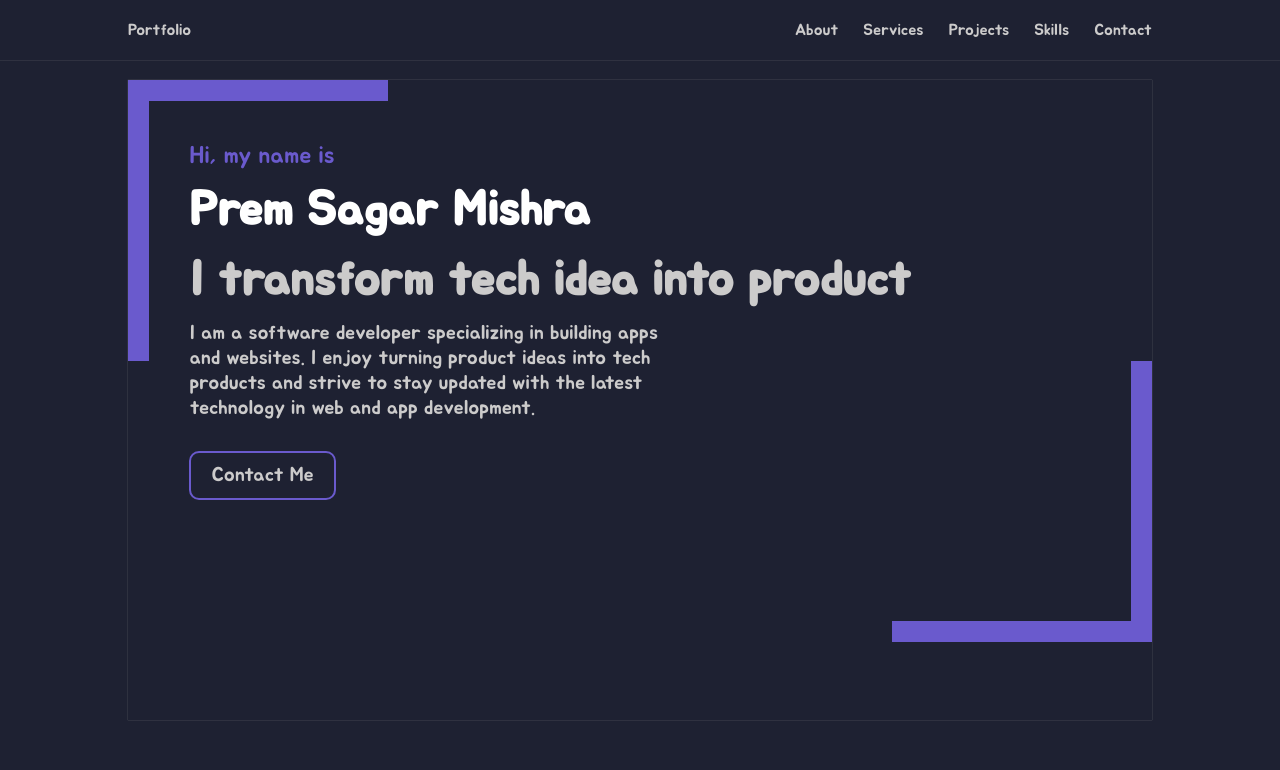
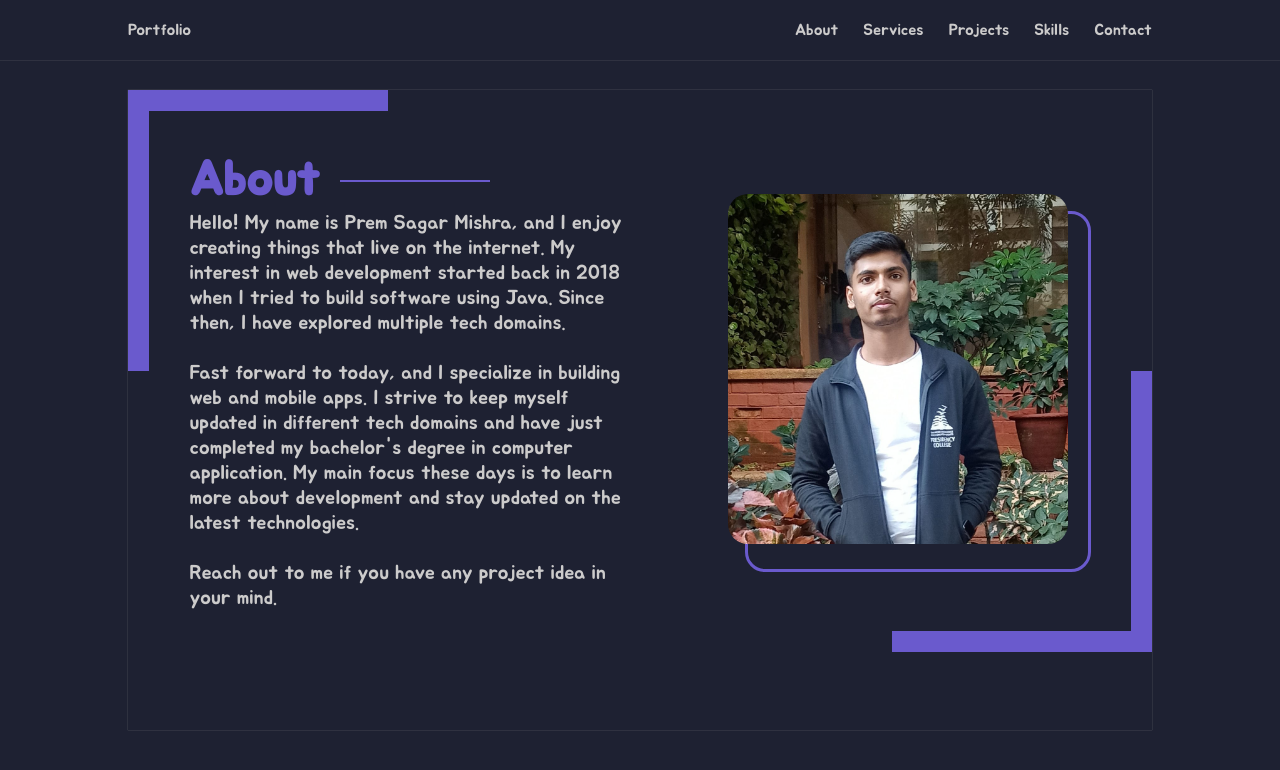
Before and after one commit to PremSagarMishra/portfolio, a React (Vite) app: page /about in a window 1280 px wide. Shown: the top 770 px of the page. Built offline with nearby package versions, Linux system fonts and the light colour scheme.

Commit message:
Created about section

```diff
--- a/package.json
+++ b/package.json
@@ -11,7 +11,8 @@
   },
   "dependencies": {
     "react": "^18.3.1",
-    "react-dom": "^18.3.1"
+    "react-dom": "^18.3.1",
+    "react-router-dom": "^6.26.0"
   },
   "devDependencies": {
     "@types/react": "^18.3.3",
--- a/src/components/MainBody.jsx
+++ b/src/components/MainBody.jsx
@@ -1,7 +1,16 @@
 import React from 'react'
 import Home from "../page/Home"
+import About from "../page/About"
+import Skills from "../page/Skills"
+import Services from "../page/Services"
+import Contact from "../page/Contact"
+import Projects from "../page/Projects"
+import { BrowserRouter as Router,Routes,Route ,Navigate} from "react-router-dom"
+
 const MainBody = () => {
   return (
+
+    <Router>
     <div className='body'>
         <div style={{position:"relative",top:"0%",left:"0%"}}>
         <div style={{height:"21px",background:"var(--main-color)",width:"260px"}}></div>
@@ -9,14 +18,23 @@ const MainBody = () => {
         </div>
         {/* Here complete Components will come */}
         <div className='body2'>
-           <Home />
+           <Routes>
+           <Route path="/" element={<Home />} />
+           <Route path="/about" element={<About />}/>
+           <Route path="/skills" element={<Skills />}/>
+           <Route path="/services" element={<Services />}/>
+           <Route path="/contact" element={<Contact />}/>
+           <Route path="/projects" element={<Projects />}/>
+           </Routes>
         </div>
 
         <div style={{position:"relative",rotate:"180deg"}}>
         <div style={{height:"21px",background:"var(--main-color)",width:"260px"}}></div>
         <div style={{height:"260px",background:"var(--main-color)",width:"21px"}}></div>
         </div>
+
     </div>
+    </Router>
   )
 }
 
--- a/src/components/Navbar.jsx
+++ b/src/components/Navbar.jsx
@@ -1,5 +1,6 @@
 import React from 'react'
 import "./Style.css"
+
 const Navbar = () => {
   return (
     <div className='navbar'>
@@ -8,11 +9,11 @@ const Navbar = () => {
         </div>
         <div className="right">
 
-                <li><a href="#">About</a></li>
-                <li><a href="#">Services</a></li>
-                <li><a href="#">Projects</a></li>
-                <li><a href="#">Skills</a></li>
-                <li><a href="#">Contact</a></li>
+                <li><a href="./about">About</a></li>
+                <li><a href="./services">Services</a></li>
+                <li><a href="./projects">Projects</a></li>
+                <li><a href="./skills">Skills</a></li>
+                <li><a href="./contact">Contact</a></li>
 
         </div>
     </div>
--- a/src/components/Style.css
+++ b/src/components/Style.css
@@ -30,7 +30,7 @@
 
 
 .body{
-    margin: 20px 10%;
+    margin: 30px 10%;
     height: 80vh;
     box-shadow: 0 0 1px grey;
     position: relative;
--- /dev/null
+++ b/src/page/About.jsx
@@ -0,0 +1,28 @@
+import React from 'react'
+import "./Style.css"
+import pp from "../assets/pp.jpeg"
+const About = () => {
+  return (
+    <div className='about'>
+      <div className="heading">
+        <h1>About</h1>
+        <div></div>
+      </div>
+      <div className='container'>
+        <div className="left">
+        <p>Hello! My name is Prem Sagar Mishra, and I enjoy creating things that live on the internet. My interest in web development started back in 2018 when I tried to build software using Java. Since then, I have explored multiple tech domains.<br></br><br></br>
+
+Fast forward to today, and I specialize in building web and mobile apps. I strive to keep myself updated in different tech domains and have just completed my bachelor's degree in computer application. My main focus these days is to learn more about development and stay updated on the latest technologies.
+<br></br>
+<br></br>
+Reach out to me if you have any project idea in your mind.</p>
+        </div>
+        <div className="right">
+        <img src={pp} alt='image'></img>
+        </div>
+      </div>
+    </div>
+  )
+}
+
+export default About
--- /dev/null
+++ b/src/page/Contact.jsx
@@ -0,0 +1,9 @@
+import React from 'react'
+
+const Contact = () => {
+  return (
+    <div>Contact</div>
+  )
+}
+
+export default Contact
--- a/src/page/Home.jsx
+++ b/src/page/Home.jsx
@@ -11,7 +11,7 @@ const Home = () => {
         enjoy turning product ideas into tech products and strive to stay
         updated with the latest technology in web and app development.
       </p>
-      <button className="contact">Contact Me</button>
+      <button>Contact Me</button>
     </div>
   );
 };
--- /dev/null
+++ b/src/page/Projects.jsx
@@ -0,0 +1,9 @@
+import React from 'react'
+
+const Projects = () => {
+  return (
+    <div>Projects</div>
+  )
+}
+
+export default Projects
--- /dev/null
+++ b/src/page/Services.jsx
@@ -0,0 +1,9 @@
+import React from 'react'
+
+const Services = () => {
+  return (
+    <div>Services</div>
+  )
+}
+
+export default Services
--- /dev/null
+++ b/src/page/Skills.jsx
@@ -0,0 +1,9 @@
+import React from 'react'
+
+const Skills = () => {
+  return (
+    <div>Skills</div>
+  )
+}
+
+export default Skills
--- a/src/page/Style.css
+++ b/src/page/Style.css
@@ -29,7 +29,7 @@
 }
 
 
-.home .contact{
+.home button{
     background-color: transparent;
     width: fit-content;
     padding: 10px 20px;
@@ -41,11 +41,55 @@
     cursor: pointer;
     transition: 0.2s;
 }
-.home .contact:hover{
-    color: var(--main-color);
+.home button:hover, .home button:focus{
+background-color: var(--main-color);
+}
+
+.heading{
+  color: var(--main-color);
+  display: flex;
+  flex-direction: row;
+justify-content: flex-start;
+align-items: center;
+gap: 20px;
+}
+
+.heading h1{
+    color:  var(--main-color);
+    font-size: 48px;
+}
+.heading div{
+    width: 150px;
+    height: 2px;
+    background-color: var(--main-color);
 }
 
 
-.intro:hover{
-    color: var(--main-color);
+.about .container{
+    width: 100%;
+    display: flex;
+    height: 100%;
+    justify-content: space-between;
+    align-items: flex-start;
 }
+
+.about .container .left{
+    width: 50%;
+    font-size: 20px;
+}
+
+.about .container .right{
+    width: max-content;
+    border: 3px solid var(--main-color);
+    border-radius: 20px;
+    height: 80%;
+}
+
+.container .right img{
+    width: 340px;
+    height: 350px;
+    border-radius: 20px;
+    position: relative;
+    top: -20px;
+    left: -20px;
+}
```
Also changed, not shown: src/assets/pp.jpeg (added), 1 other file (tests, documents, lock files or other folders).
